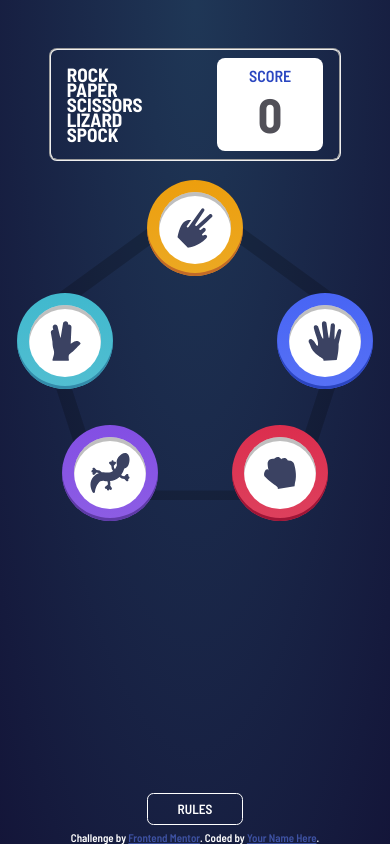
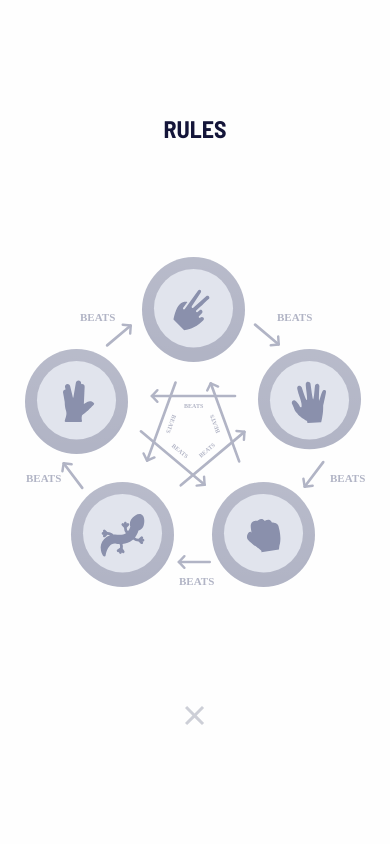
Before and after one commit to iMJ007/rock-paper-scissors, a plain HTML site: page index.html in a window 390 px wide. Both pictures are taken after a click on the button "RULES". Drawn offline with Linux system fonts and the light colour scheme.

Commit message:
Added modal

```diff
--- a/index.html
+++ b/index.html
@@ -88,6 +88,14 @@
       </div>
 
       <button class="rulesButton">RULES</button>
+
+      <div class="modal">
+        <div class="modal-content">
+          <h2>Rules</h2>
+          <img id="rulesImage" src="images/image-rules-bonus.svg" alt="Rules image">
+          <img id="closeButton" src="images/icon-close.svg" alt="Close Rules">
+        </div>
+      </div>
     </main>
 
     <footer>
--- a/script.js
+++ b/script.js
@@ -5,6 +5,9 @@ let polygon = document.querySelector('#polygon')
 let userChoice = null;
 let compChoice = null;
 let playAgainButton = document.querySelector('.playAgainButton');
+let rulesButton = document.querySelector('.rulesButton');
+let closeRuleButton = document.querySelector('.closeButton');
+
 const scissors = ['paper', 'lizard'];
 const paper = ['rock', 'spock'];
 const rock = ['lizard', 'scissors'];
@@ -67,5 +70,19 @@ function checkWinner() {
     return whoBeatsWhoObject[userChoice].includes(compChoice);
 }
 
+function toggleRulesModal(event){
+    let modal = document.querySelector('.modal');
+    if (event.target === rulesButton){
+        modal.style.visibility = 'visible';
+        modal.style.opacity = '1';
+    } else {
+        modal.style.visibility = 'hidden';
+        modal.style.opacity = '0';
+    }
+}
+
 playAgainButton.onclick = toggleVisibility;
+rulesButton.onclick = toggleRulesModal;
+closeButton.onclick = toggleRulesModal;
+
 setUpChoiceSelectListener();
--- a/style.css
+++ b/style.css
@@ -310,7 +310,59 @@ fieldset>div h2 {
     box-shadow: 0px 0px 20px 5px rgba(0, 0, 0, .1);
 }
 
-@media screen and (max-width: 767px) {
+.modal {
+    position: fixed;
+    z-index: 100;
+    left: 0;
+    top: 0;
+    width: 100%;
+    height: 100%;
+    overflow: auto;
+    background-color: rgb(0, 0, 0);
+    /* Fallback color */
+    background-color: rgba(0, 0, 0, 0.5);
+    display: flex;
+    align-items: center;
+    visibility: hidden;
+    opacity: 1;
+}
+
+.modal-content {
+    background-color: #FEFEFE;
+    margin: auto;
+    padding: 2rem;
+    width: fit-content;
+    color: hsl(237, 49%, 15%);
+    display: grid;
+    grid-template-columns: 1fr 1fr;
+    border-radius: .5rem;
+    gap: 2rem 0;
+}
+
+.modal-content>h2 {
+    order: 0;
+    color: hsl(237, 49%, 15%);
+    text-transform: uppercase;
+    align-self: center;
+
+}
+
+#rulesImage {
+    order: 2;
+    grid-column: 1 / 3;
+
+}
+
+#closeButton {
+    order: 1;
+    justify-self: flex-end;
+}
+
+#closeButton:hover {
+    cursor: pointer;
+}
+
+@media screen and (max-width: 768px) {
     fieldset {
         max-width: 75%;
         min-width: 75%;
@@ -321,7 +373,7 @@ fieldset>div h2 {
         align-self: center;
         text-align: center;
         justify-self: center;
-        width: 100%;
+        width: 50%;
         grid-column: 1 / 3;
         /* TODO upar wala try kar hatane if issue occurs */
     }
@@ -382,4 +434,35 @@ fieldset>div h2 {
         bottom: 0;
         right: calc(50% - 3rem);
     }
+
+    .modal-content {
+        display: grid;
+        grid-template-columns: 1fr;
+        grid-template-rows: 1fr 1fr 1fr;
+        align-items: center;
+        width: 100%;
+        height: 100%;
+        border-radius: 0;
+    }
+
+    #rulesImage {
+        order: 1;
+        align-self: center;
+        justify-self: center;
+    }
+
+    #closeButton {
+        width: fit-content;
+        order: 2;
+        align-self: center;
+        justify-self: center;
+    }
+
+    .modal-content>h2 {
+        order: 0;
+        color: hsl(237, 49%, 15%);
+        text-transform: uppercase;
+        align-self: center;
+        justify-self: center;
+    }
 }
```
